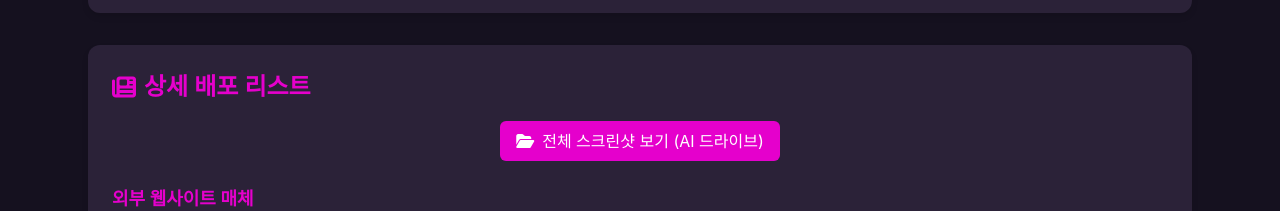
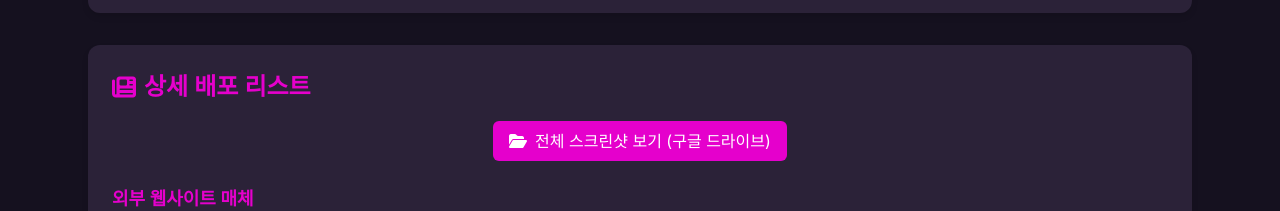
Before and after one commit to kkoo-neo/kkoo-neo.github.io, a plain HTML site: page index.html in a window 1280 px wide. Shown: the part 1500-1711 px from the top of the page. Drawn offline with nearby package versions, Linux system fonts and the light colour scheme.

Commit message:
Update index.html

```diff
--- a/index.html
+++ b/index.html
@@ -329,7 +329,7 @@
                    target="_blank"
                    class="btn-primary">
                     <i class="fas fa-folder-open"></i>
-                    전체 스크린샷 보기 (AI 드라이브)
+                    전체 스크린샷 보기 (구글 드라이브)
                 </a>
             </div>
 
```
